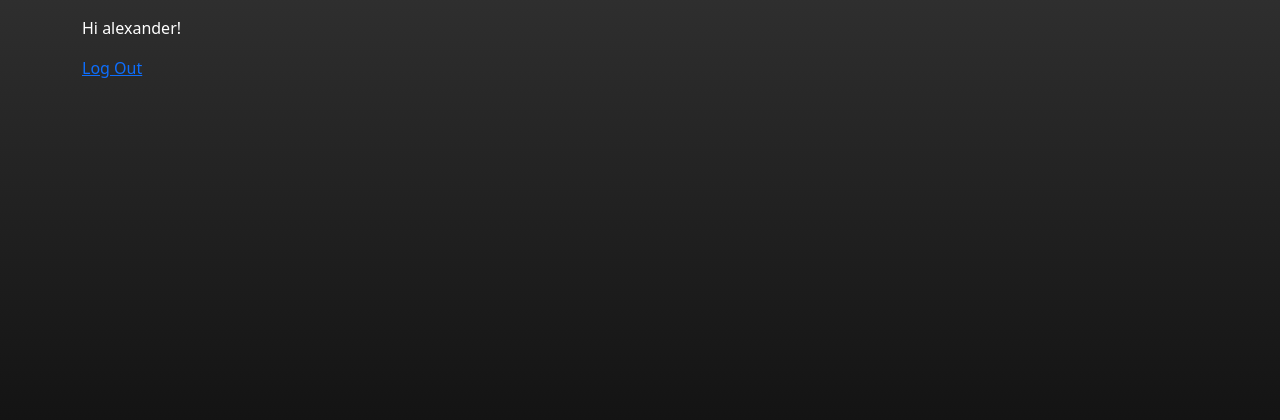
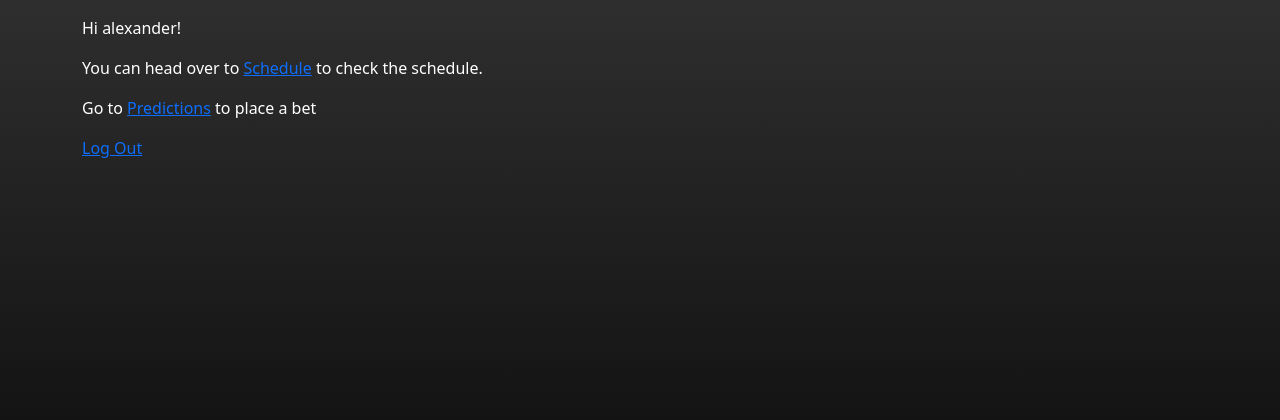
Before and after one commit to MadPaco/bbet, a Django app: page / in a window 1280 px wide. Shown: the part 73-493 px from the top of the page. Run offline with Django 3.2, Linux system fonts and the light colour scheme; a user stored in the database is signed in.

Commit message:
added links to schedule and predictions to home

```diff
--- a/templates/home.html
+++ b/templates/home.html
@@ -4,6 +4,8 @@
 {% block content %}
 {% if user.is_authenticated %}
     <p>Hi {{ user.username }}!</p>
+    <p> You can head over to <a href="{% url 'schedule' %}">Schedule</a> to check the schedule.</p>
+    <p> Go to <a href="{% url 'predictions' %}">Predictions</a> to place a bet</p>
     <p><a href="{% url 'logout' %}">Log Out</a></p>
 {% else %}
     <p>You are not logged in</p>
```
Also changed, not shown: db.sqlite3.
